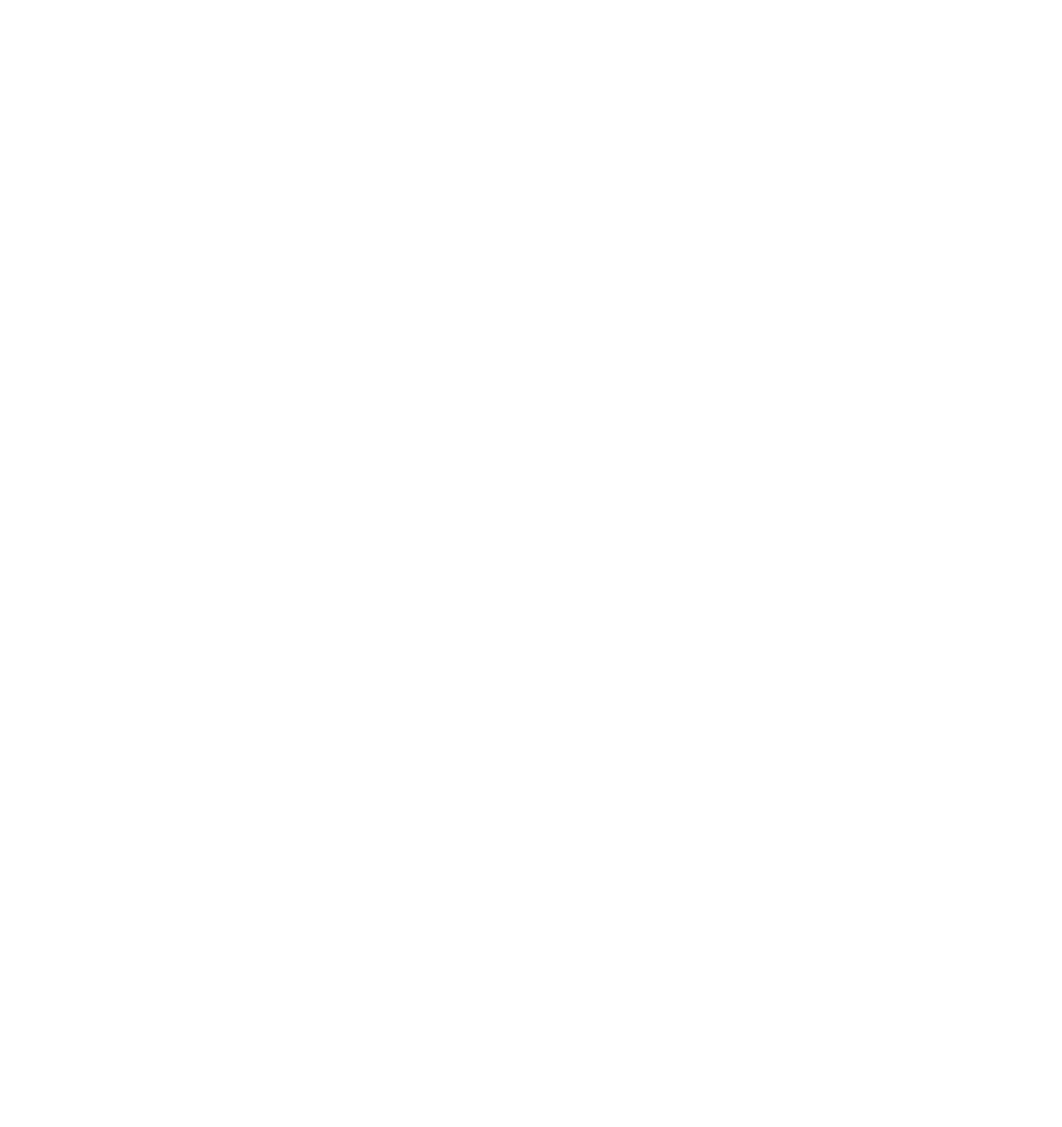
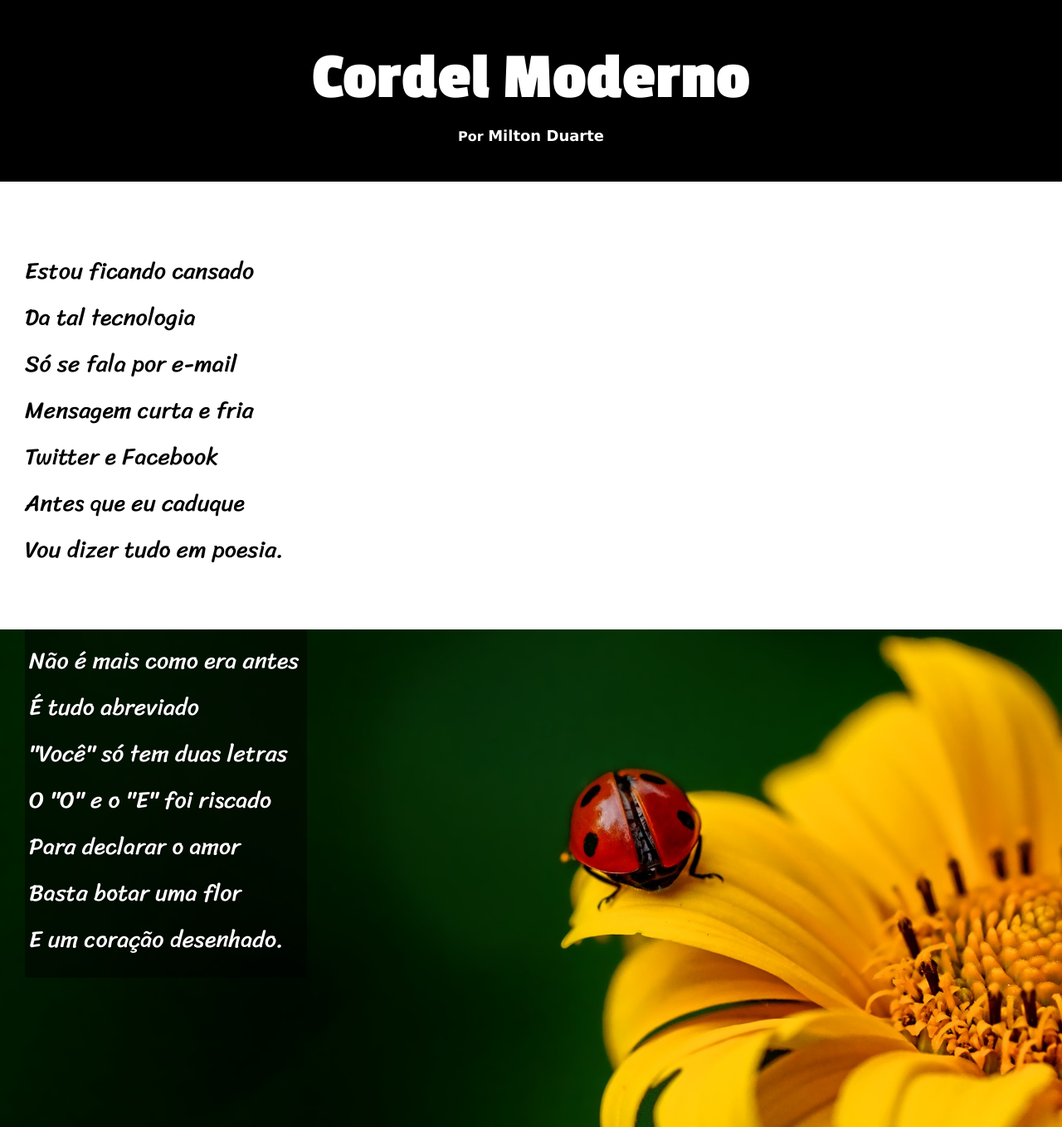
Before and after one commit to xmiguelps/html-css, a plain HTML site: page desafios/d005/index.html in a window 1280 px wide. Shown: the whole page at 83% size. Before the commit the page ends 800 px from the top, so only its background shows below. Drawn offline with Linux system fonts and the light colour scheme.

Commit message:
html-css

```diff
--- a/desafios/d005/index.html
+++ b/desafios/d005/index.html
@@ -3,9 +3,37 @@
 <head>
     <meta charset="UTF-8">
     <meta name="viewport" content="width=device-width, initial-scale=1.0">
-    <title>Document</title>
+    <title>Cordel Moderno</title>
+    <link rel="stylesheet" href="style.css">
 </head>
 <body>
-
+    <header>
+        <h1>Cordel Moderno</h1>
+            <p>Por <a>Milton Duarte</a></p>
+    </header>
+    <main>
+            <article>
+                <p>
+                    Estou ficando cansado <br>
+                    Da tal tecnologia <br>
+                    Só se fala por e-mail <br>
+                    Mensagem curta e fria <br>
+                    Twitter e Facebook <br>
+                    Antes que eu caduque <br>
+                    Vou dizer tudo em poesia. <br>
+                </p>
+            </article>
+            <article id="fundoflor">
+                <p>
+                    Não é mais como era antes <br>
+                    É tudo abreviado <br>
+                    "Você" só tem duas letras <br>
+                    O "O" e o "E" foi riscado <br>
+                    Para declarar o amor <br>
+                    Basta botar uma flor <br>
+                    E um coração desenhado. <br>
+                </p>
+            </article>
+    </main>
 </body>
 </html>
--- /dev/null
+++ b/desafios/d005/style.css
@@ -0,0 +1,78 @@
+@charset "UTF-8";
+
+@import url('https://fonts.googleapis.com/css2?family=Sriracha&display=swap');
+
+@import url('https://fonts.googleapis.com/css2?family=Passion+One:wght@400;700;900&display=swap');
+
+*{
+    margin: 0px;
+    padding: 0px;
+}
+
+body {
+    font-family: Arial, Helvetica, sans-serif;
+}
+
+header {
+    background-color: black;
+    color: white;
+    text-align: center;
+}
+
+header h1 {
+    font-family: 'Passion One';
+    padding-top: 50px;
+    margin-bottom: 15px;
+    font-size: 5em;
+}
+
+header p {
+    padding-bottom: 45px;
+    font-family: Verdana, Geneva, Tahoma, sans-serif;
+    font-weight: bold;
+}
+
+ header > p > a {
+    font-weight: bolder;
+    font-size: large;
+}
+
+main {
+    font-family: 'Sriracha';
+}
+
+article {
+    background-color: white;
+    height: 400px;
+}
+
+article p {
+    height: 400px;
+    width: 350px;
+    margin-top: 80px;
+    margin-left: 30px;
+    font-size: 28px;
+    line-height: 2em;
+}
+
+#fundoflor {
+    background-image: url('imagens/background001.jpg');
+    background-size: cover;
+    background-position: right center;
+    background-repeat: no-repeat;
+    background-attachment: fixed;
+    height: 600px;
+}
+
+#fundoflor > p {
+    color: white;
+    background-color: rgba(0, 0, 0, 0.474);
+    text-align: justify;
+    font-size: 28px;
+    margin-top: 60px;
+    margin-left: 30px;
+    padding: 10px 5px 10px 5px;
+    width: 330px;
+    line-height: 2em;
+    text-shadow: 1px 1px 1px rgba(0, 0, 0, 0.581);
+}
```
